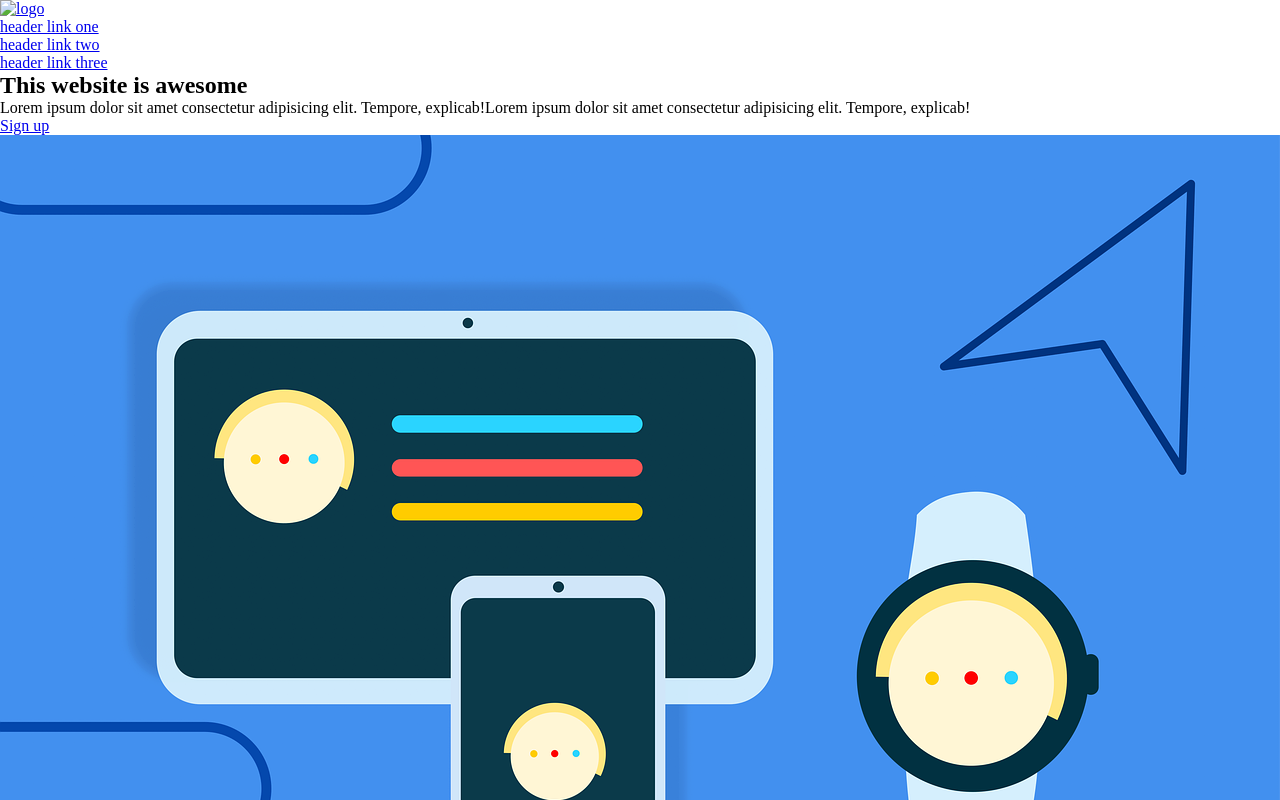
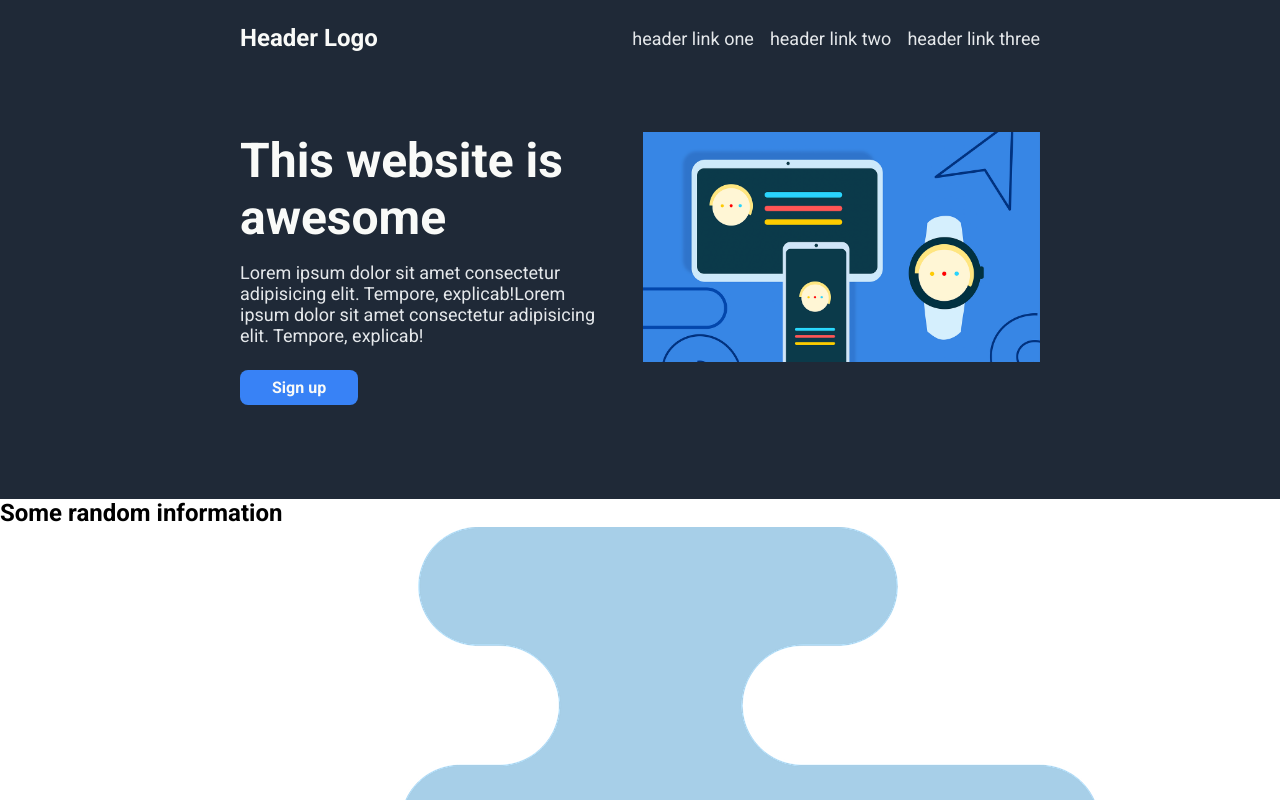
Before and after one commit to arunrr/landing-page, a plain HTML site: page index.html in a window 1280 px wide. Shown: the top 800 px of the page. Drawn offline with Linux system fonts and the light colour scheme.

Commit message:
Add header styling

```diff
--- a/index.html
+++ b/index.html
@@ -9,15 +9,15 @@
   </head>
   <body>
     <header>
-      <nav class="nav-section">
-        <a href="#"><img src="" alt="logo" /></a>
-        <ul class="nav__right-link">
+      <nav class="nav-section container">
+        <a href="#">Header Logo</a>
+        <ul class="nav-links">
           <li><a href="#">header link one</a></li>
           <li><a href="#">header link two</a></li>
           <li><a href="#">header link three</a></li>
         </ul>
       </nav>
-      <section class="hero-section">
+      <section class="hero-section container">
         <div class="hero-left">
           <h1>This website is awesome</h1>
           <p>
@@ -31,6 +31,7 @@
           <img src="./assets/hero_image.png" alt="" />
         </div>
       </section>
+      </header>
       <section class="info-section">
         <h2>Some random information</h2>
         <figure>
--- a/styles/index.css
+++ b/styles/index.css
@@ -1,7 +1,98 @@
 @import url("https://fonts.googleapis.com/css2?family=Roboto:wght@400;700&display=swap");
+
+:root {
+  --clr-accent: #3882f6;
+  --clr-100: #f9faf8;
+  --clr-200: #e5e8eb;
+  --clr-800: #1f2937;
+}
 
 * {
   margin: 0;
   padding: 0;
   box-sizing: border-box;
 }
+
+body {
+  font-family: "Roboto", sans-serif;
+}
+
+header,
+footer {
+  background-color: var(--clr-800);
+}
+
+a {
+  text-decoration: none;
+}
+
+ul {
+  list-style: none;
+}
+
+header {
+  display: flex;
+  flex-direction: column;
+  align-items: center;
+}
+
+.container {
+  width: 100%;
+  max-width: 800px;
+}
+
+.nav-section {
+  display: flex;
+  justify-content: space-between;
+  align-items: center;
+  padding-top: 1.5rem;
+}
+
+.nav-section > a {
+  font-size: 1.5rem;
+  color: var(--clr-100);
+  font-weight: 700;
+}
+
+.nav-links {
+  display: flex;
+  gap: 1rem;
+}
+
+.nav-links > li > a {
+  color: var(--clr-200);
+  font-size: 1.125rem;
+}
+
+.hero-section {
+  display: flex;
+  padding: 5rem 0;
+  gap: 2rem;
+}
+
+.hero-left > h1 {
+  font-size: 3rem;
+  color: var(--clr-100);
+  font-weight: 700;
+  margin-bottom: 1rem;
+}
+
+.hero-left > p {
+  color: var(--clr-200);
+  font-size: 1.125rem;
+  margin-bottom: 2rem;
+}
+
+.hero-right > img {
+  width: 100%;
+  height: 80%;
+  object-fit: cover;
+}
+
+.button {
+  background-color: var(--clr-accent);
+  border-radius: 0.5rem;
+  padding: 0.5rem 2rem;
+  color: var(--clr-100);
+  font-weight: 700;
+}
```
